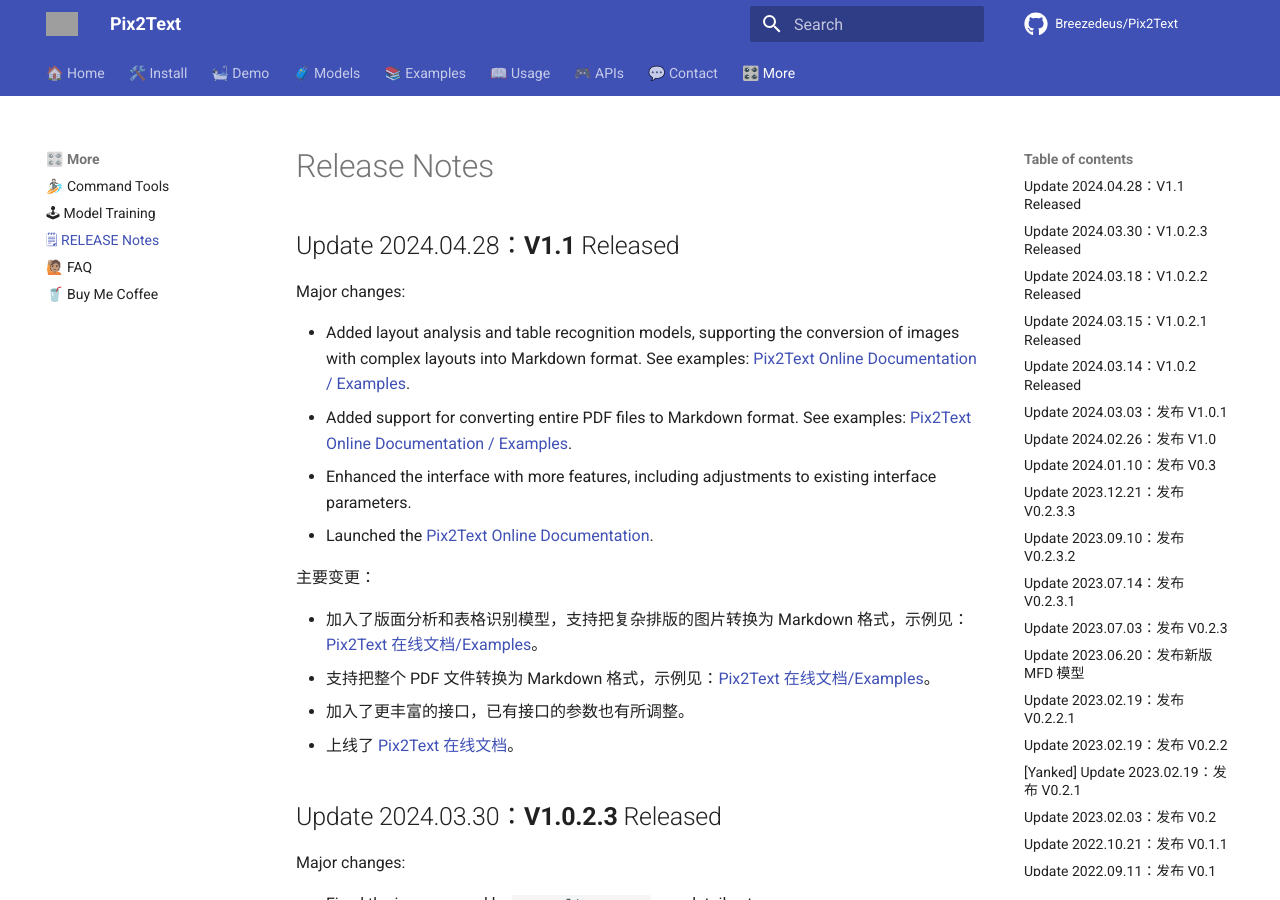
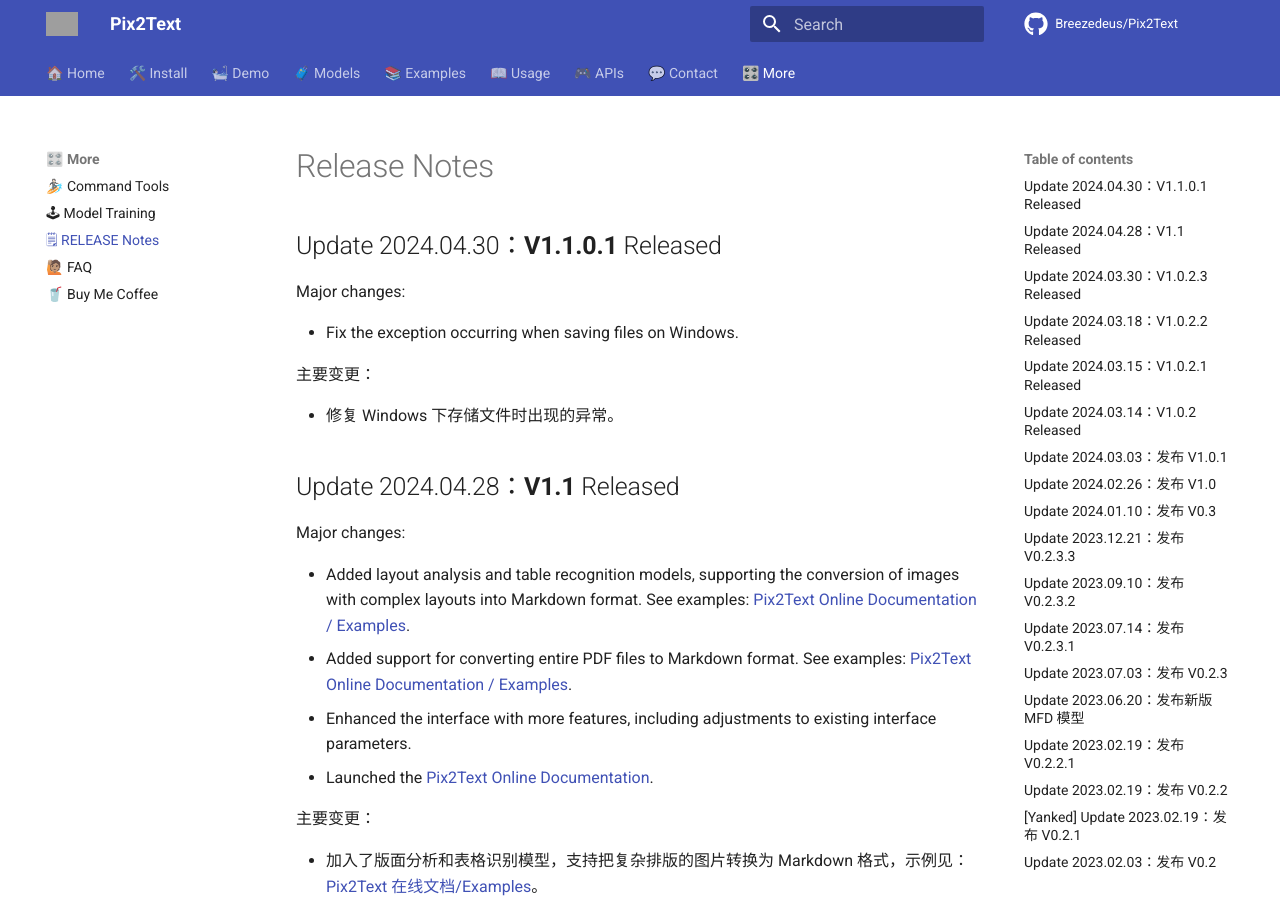
Before and after one commit to breezedeus/Pix2Text, an MkDocs documentation site: the page built from docs/RELEASE.md, in a window 1280 px wide and 900 px high. Built offline with MkDocs 1.6.1 and Material for MkDocs 9.7.7, drawn with Linux system fonts in a browser that asks for light colours; comment, search, counter and statistics services are not loaded; grey boxes are pictures that could not be loaded.

Commit message:
update doc

```diff
--- a/docs/RELEASE.md
+++ b/docs/RELEASE.md
@@ -1,4 +1,15 @@
 # Release Notes
+
+## Update 2024.04.30：**V1.1.0.1** Released
+
+Major changes:
+
+* Fix the exception occurring when saving files on Windows.
+
+主要变更：
+
+* 修复 Windows 下存储文件时出现的异常。
+
 
 ## Update 2024.04.28：**V1.1** Released
 
```
